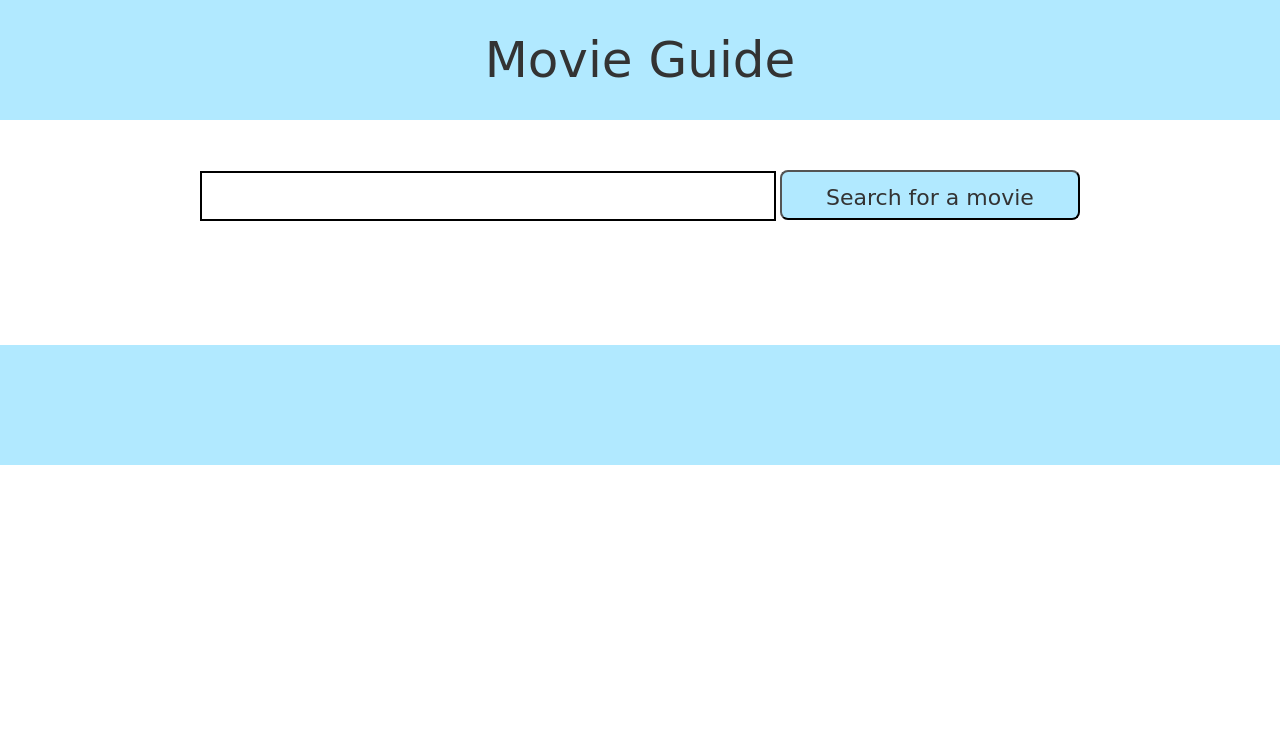
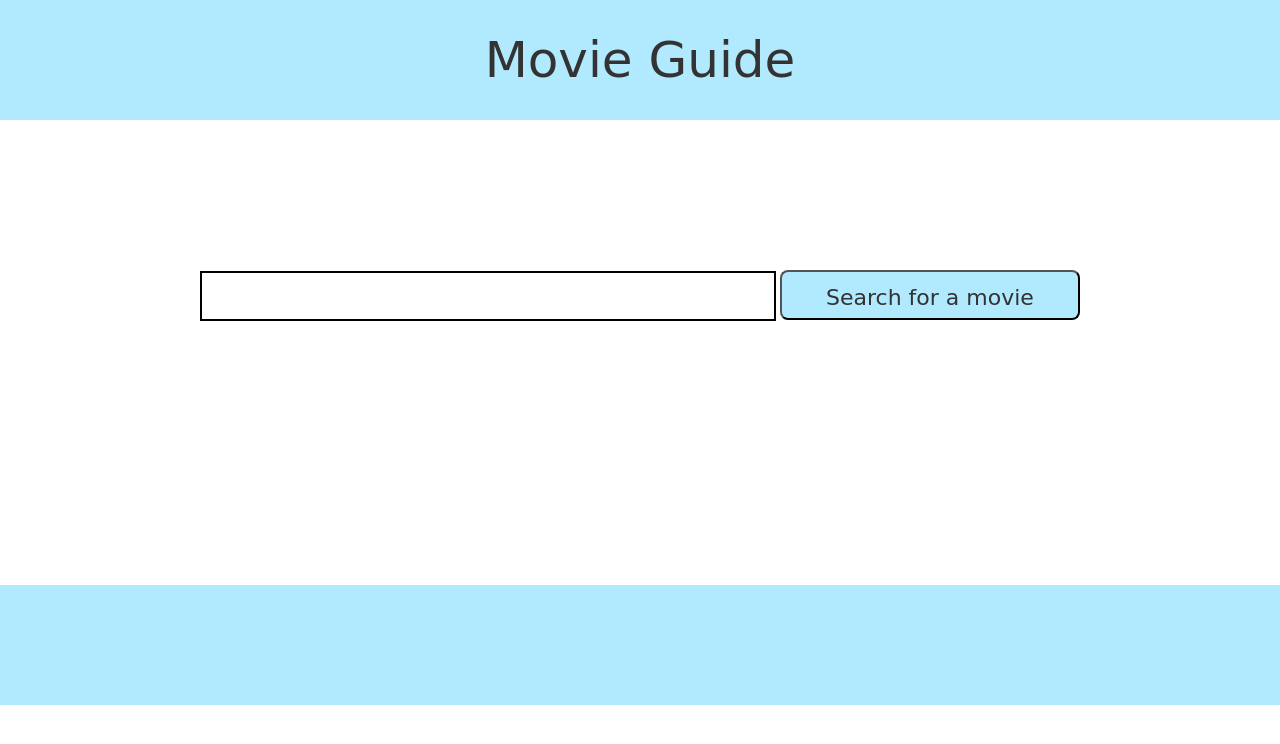
Before and after one commit to EmmiG/Javascript-Ajax, a plain HTML site: page index.html in a window 1280 px wide. Drawn offline with nearby package versions, Linux system fonts and the light colour scheme; no server answers.

Commit message:
fixade: layouten på desktopläget och gjorde lite mellanrum där det behövdes, fixade så att bilderna var överst på desktopläget så det ser snyggt ut

```diff
--- a/sass/_desktop.scss
+++ b/sass/_desktop.scss
@@ -9,10 +9,17 @@
     line-height: 120px;
 }
 
+#movieBox{
+    //padding-bottom: 200px;
+}
+
 #inputWrapper{
     max-width: 1280px;
     vertical-align: middle;
     line-height: 50px;
+    padding-top: 100px;
+    padding-bottom: 100px;
+    margin-bottom: 0px;
 }
 
 #movieInput{
@@ -35,10 +42,13 @@
     column-count: 3;
     column-width: 100px;
     padding-right: 50px;
+    padding-bottom: 100px;
+    max-width: 720px;
+
 }
 
 #movieList, p{
-    font-size: 22px;
+    font-size: 23.5px;
     max-width: 1280px;
 }
 
```
Also changed, not shown: css/style.css.
